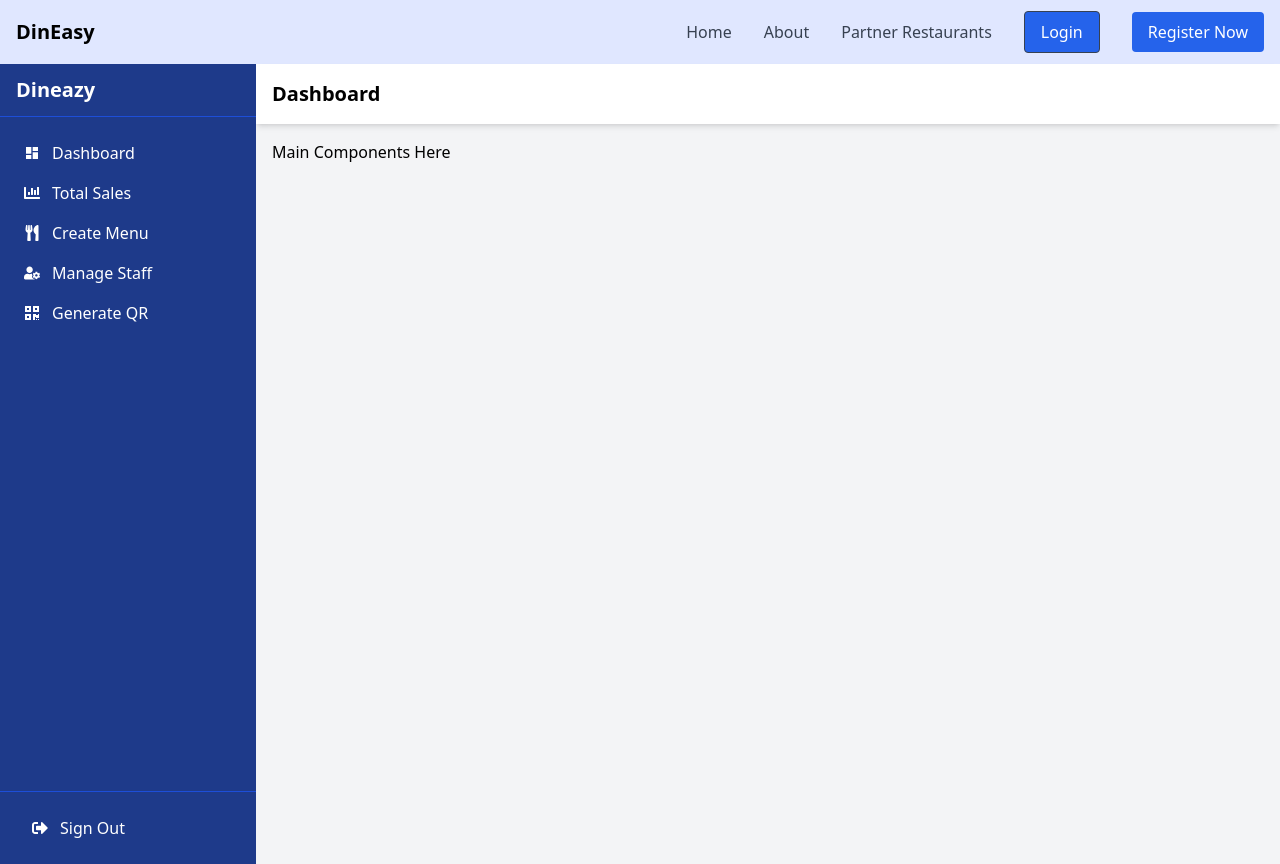
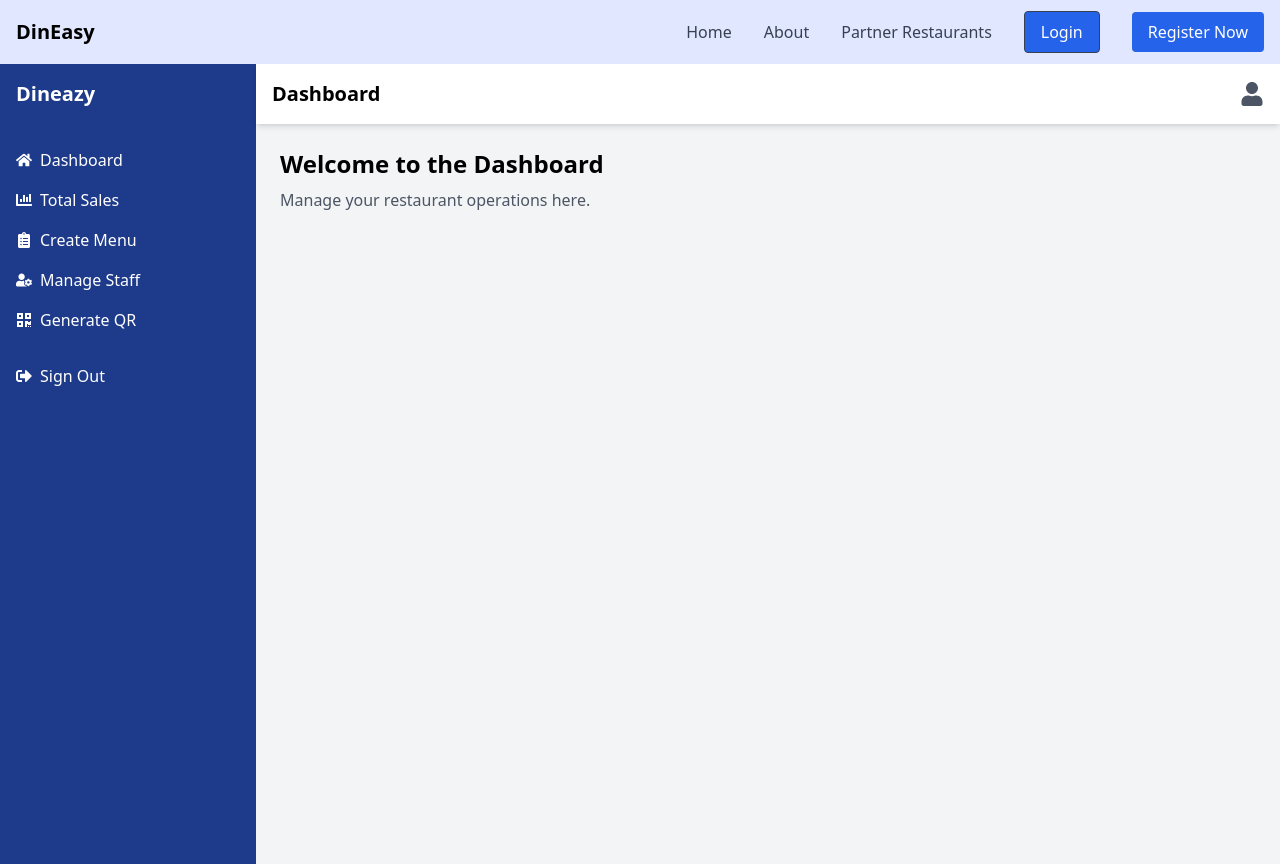
Before and after one commit to poorvijaiswal/DinEasyNew, a React (Create React App) app in the folder frontend/: page /dashboard in a window 1280 px wide. Built offline with nearby package versions, Linux system fonts and the light colour scheme.

Commit message:
changes done

```diff
--- a/frontend/src/pages/Dashboard.js
+++ b/frontend/src/pages/Dashboard.js
@@ -1,84 +1,66 @@
-import React, { useState, useEffect } from 'react';
-import { Link } from 'react-router-dom';
-import { FaBars, FaQrcode, FaUserCog, FaSignOutAlt, FaChartBar, FaUtensils } from 'react-icons/fa';
-import { MdDashboard } from 'react-icons/md';
+import React, { useState } from "react";
+import { FaBars, FaSignOutAlt, FaChartBar, FaClipboardList, FaUserCog, FaQrcode, FaHome, FaUser } from "react-icons/fa";
 
 export default function Dashboard() {
-  const [role, setRole] = useState('');
-  const [isSidebarOpen, setIsSidebarOpen] = useState(false);
-
-  useEffect(() => {
-    const roleCookie = getCookie('position');
-    setRole(roleCookie);
-  }, []);
-
-  const getCookie = (cname) => {
-    let name = cname + "=";
-    let decodedCookie = decodeURIComponent(document.cookie);
-    let ca = decodedCookie.split(';');
-    for (let i = 0; i < ca.length; i++) {
-      let c = ca[i].trim();
-      if (c.indexOf(name) === 0) {
-        return c.substring(name.length, c.length);
-      }
-    }
-    return "";
-  };
-
-  const toggleSidebar = () => {
-    setIsSidebarOpen(!isSidebarOpen);
-  };
+  const [isSidebarOpen, setIsSidebarOpen] = useState(true);
+  const [isProfileOpen, setIsProfileOpen] = useState(false);
 
   return (
     <div className="flex h-screen bg-gray-100">
       {/* Sidebar */}
-      <div className={`fixed inset-y-0 left-0 w-64 bg-blue-900 text-white transition-transform transform ${isSidebarOpen ? "translate-x-0" : "-translate-x-full"} md:translate-x-0 md:relative md:flex md:flex-col md:w-64`}>
-        <div className="flex items-center justify-between px-4 py-3 border-b border-blue-700">
-          <h2 className="text-xl font-bold">Dineazy</h2>
-          <button className="md:hidden text-white" onClick={toggleSidebar}>
-            ✖
-          </button>
+      <div className={`bg-blue-900 text-white w-64 transition-all duration-300 ${isSidebarOpen ? "block" : "hidden"} md:block`}>
+        <div className="p-4 flex items-center justify-between">
+          <h2 className="text-xl font-semibold">Dineazy</h2>
+          <button className="text-white md:hidden" onClick={() => setIsSidebarOpen(false)}>✖</button>
         </div>
-        <nav className="flex-1 px-2 py-4">
-          <Link to="/dashboard" className="flex items-center px-4 py-2 hover:bg-blue-700 rounded">
-            <MdDashboard className="mr-3" /> Dashboard
-          </Link>
-          {role !== 'Staff' && (
-            <Link to="/sales" className="flex items-center px-4 py-2 hover:bg-blue-700 rounded">
-              <FaChartBar className="mr-3" /> Total Sales
-            </Link>
-          )}
-          {role !== 'Staff' && (
-            <Link to="/createmenu" className="flex items-center px-4 py-2 hover:bg-blue-700 rounded">
-              <FaUtensils className="mr-3" /> Create Menu
-            </Link>
-          )}
-          {role !== 'Staff' && (
-            <Link to="/view" className="flex items-center px-4 py-2 hover:bg-blue-700 rounded">
-              <FaUserCog className="mr-3" /> Manage Staff
-            </Link>
-          )}
-          <Link to="/generateqr" className="flex items-center px-4 py-2 hover:bg-blue-700 rounded">
-            <FaQrcode className="mr-3" /> Generate QR
-          </Link>
+        <nav className="mt-4">
+          <a href="/dashboard" className="flex items-center px-4 py-2 hover:bg-blue-700">
+            <FaHome className="mr-2" /> Dashboard
+          </a>
+          <a href="/sales" className="flex items-center px-4 py-2 hover:bg-blue-700">
+            <FaChartBar className="mr-2" /> Total Sales
+          </a>
+          <a href="/createmenu" className="flex items-center px-4 py-2 hover:bg-blue-700">
+            <FaClipboardList className="mr-2" /> Create Menu
+          </a>
+          <a href="/manage-staff" className="flex items-center px-4 py-2 hover:bg-blue-700">
+            <FaUserCog className="mr-2" /> Manage Staff
+          </a>
+          <a href="/generateqr" className="flex items-center px-4 py-2 hover:bg-blue-700">
+            <FaQrcode className="mr-2" /> Generate QR
+          </a>
+          <a href="/logout" className="flex items-center px-4 py-2 hover:bg-red-600 mt-4">
+            <FaSignOutAlt className="mr-2" /> Sign Out
+          </a>
         </nav>
-        <div className="p-4 border-t border-blue-700">
-          <Link to="/logout" className="flex items-center px-4 py-2 hover:bg-blue-700 rounded">
-            <FaSignOutAlt className="mr-3" /> Sign Out
-          </Link>
-        </div>
       </div>
 
       {/* Main Content */}
       <div className="flex-1 flex flex-col">
-        <header className="bg-white shadow-md p-4 flex items-center justify-between">
-          <button className="md:hidden text-blue-900 text-2xl" onClick={toggleSidebar}>
+        {/* Navbar */}
+        <header className="bg-white shadow-md p-4 flex justify-between items-center">
+          <button className="text-gray-700 text-2xl md:hidden" onClick={() => setIsSidebarOpen(!isSidebarOpen)}>
             <FaBars />
           </button>
           <h1 className="text-xl font-bold">Dashboard</h1>
+          {/* Profile Dropdown */}
+          <div className="relative">
+            <button className="flex items-center space-x-2" onClick={() => setIsProfileOpen(!isProfileOpen)}>
+              <FaUser className="text-gray-600 text-2xl" />
+            </button>
+            {isProfileOpen && (
+              <div className="absolute right-0 mt-2 w-48 bg-white border rounded-lg shadow-lg">
+                <a href="/profile" className="block px-4 py-2 hover:bg-gray-200">Change Profile</a>
+                <a href="/logout" className="block px-4 py-2 hover:bg-red-500 hover:text-white">Logout</a>
+              </div>
+            )}
+          </div>
         </header>
-        <main className="flex-1 p-4">
-          <h2>Main Components Here</h2>
+
+        {/* Main Content */}
+        <main className="flex-1 p-6">
+          <h2 className="text-2xl font-semibold">Welcome to the Dashboard</h2>
+          <p className="mt-2 text-gray-600">Manage your restaurant operations here.</p>
         </main>
       </div>
     </div>
```
